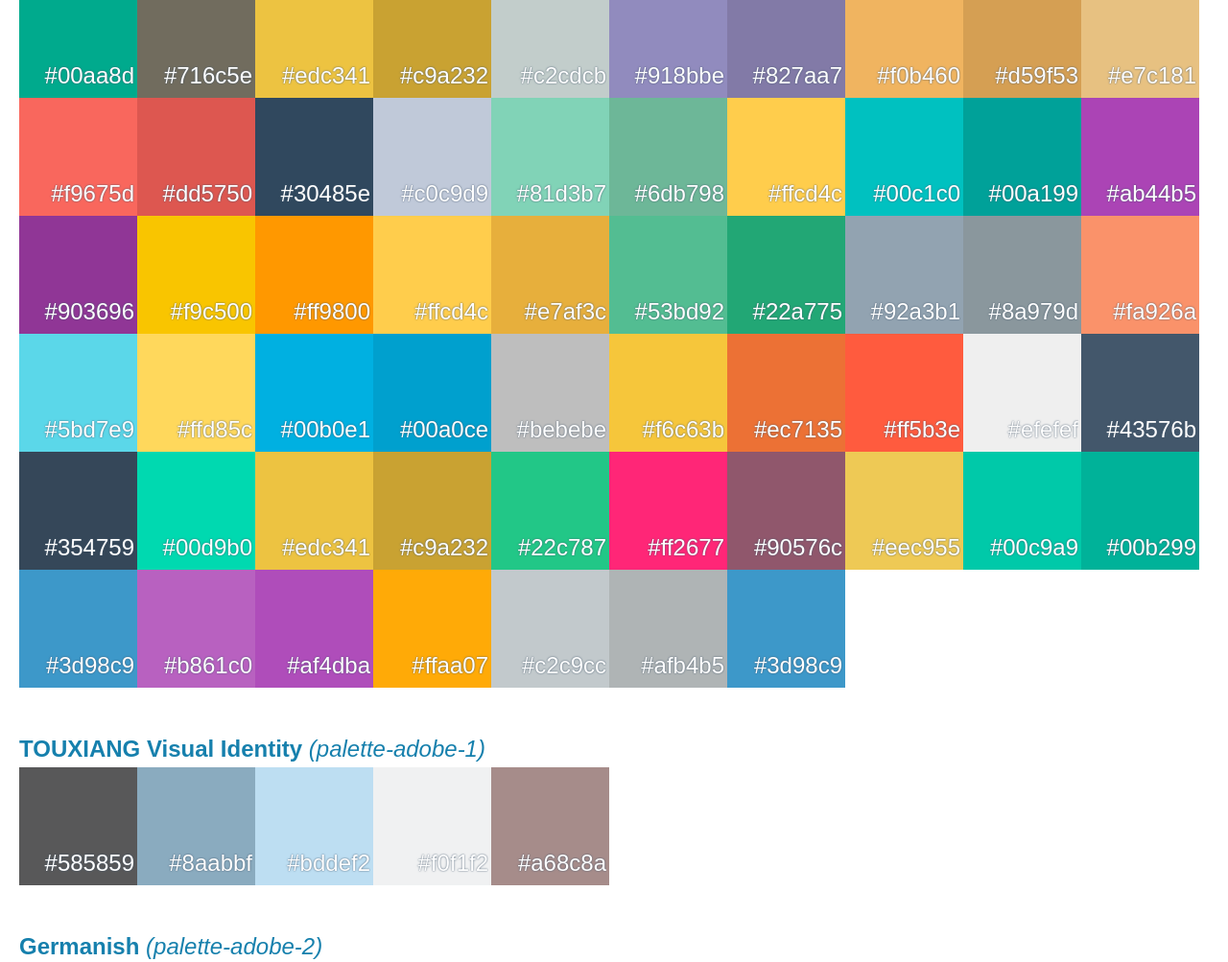
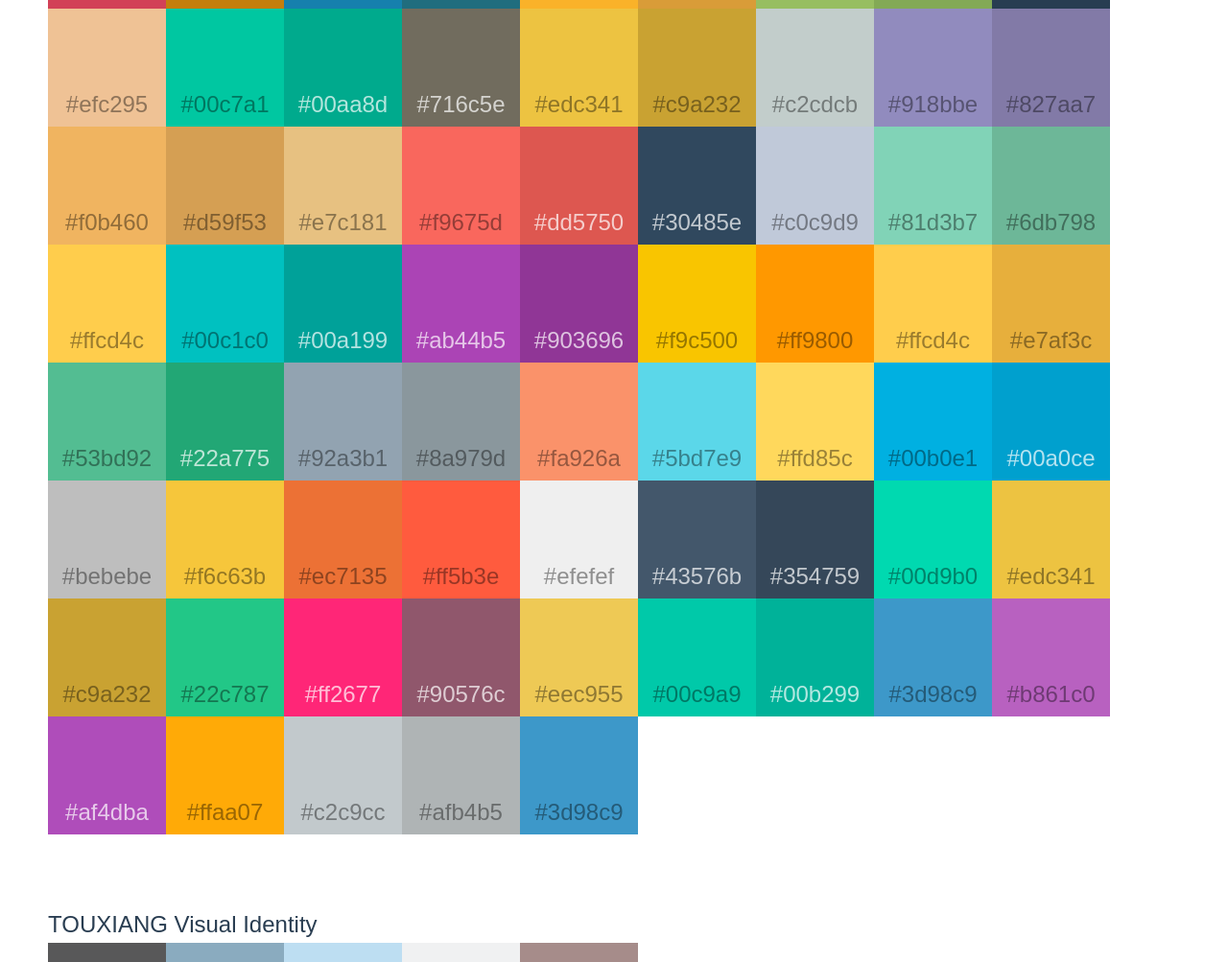
Before and after one commit to piecioshka/colors, a plain HTML site: page index.html in a window 1280 px wide. Shown: the part 300-1303 px from the top of the page at 96% size. Drawn offline with Linux system fonts and the light colour scheme.

Commit message:
Create grid with colour palettes

```diff
--- a/colors/palette-misc-4.json
+++ b/colors/palette-misc-4.json
@@ -1,5 +1,5 @@
 {
     "name": "x.com/AiTricks",
     "link": "https://x.com/AiTricks/status/1887864082331570512",
-    "palette": ["0A0908", "49111C", "F2F4F3", "A9927D", "5E503F"]
+    "palette": ["0a0908", "49111c", "f2f4f3", "a9927d", "5e503f"]
 }
--- a/index.html
+++ b/index.html
@@ -8,5 +8,5 @@
         <input type="text" class="input-field"/>
     </label>
 
-    <div class="page"></div>
+    <div id="page"></div>
 </body>
--- a/main.css
+++ b/main.css
@@ -2,6 +2,10 @@
 *:before,
 *:after {
     box-sizing: border-box;
+}
+
+:root {
+    --tile-size: calc(5vw - 5px);
 }
 
 body {
@@ -12,10 +16,10 @@ body {
     padding: 0 20px;
 }
 
-main {
+#page {
     display: flex;
     flex-wrap: wrap;
-    justify-content: center;
+    justify-content: space-between;
 }
 
 h2 {
@@ -27,39 +31,56 @@ h2 {
 
 h2 em {
     font-weight: 100;
+    opacity: 0.4;
 }
 
 h2 > a {
-    color: #1680ad;
+    color: #293d51;
+    font-weight: normal;
     text-decoration: none;
+}
+
+h2 .filename {
+    display: none;
 }
 
 h2 > a:hover {
     text-decoration: underline;
 }
 
+h2:hover .name {
+    display: none;
+}
+
+h2:hover .filename {
+    display: inline-block;
+}
+
 .color-sets {
+    margin: 30px;
     margin-bottom: 50px;
 }
 
 .color {
-    width: calc(5vw - 5px);
-    height: calc(5vw - 5px);
+    width: var(--tile-size);
+    height: var(--tile-size);
     padding: 3vw 0 0 0;
-    font-size: 16px;
 
     overflow: hidden;
     position: relative;
 
-    text-align: right;
+    text-align: center;
     border: 3px solid transparent;
     outline: none;
-    color: #fff;
-    text-shadow: 0 0px 2px #43576b;
-    font-weight: lighter;
+    color: rgba(255, 255, 255, 0.7);
     cursor: pointer;
+    font-size: 14px;
 
     transition: 300ms all;
+}
+
+.color.is-light {
+    color: rgba(0, 0, 0, 0.4);
 }
 
 @media screen and (max-width: 1440px) {
--- a/main.js
+++ b/main.js
@@ -18,9 +18,37 @@
         }
     }
 
+    function isLightColor(hex) {
+        // Remove '#' if present
+        hex = hex.replace(/^#/, "");
+
+        // Convert 3-digit hex to 6-digit
+        if (hex.length === 3) {
+            hex = hex
+                .split("")
+                .map((char) => char + char)
+                .join("");
+        }
+
+        // Parse RGB values
+        let r = parseInt(hex.substring(0, 2), 16);
+        let g = parseInt(hex.substring(2, 4), 16);
+        let b = parseInt(hex.substring(4, 6), 16);
+
+        // Calculate relative luminance
+        let luminance = (0.299 * r + 0.587 * g + 0.114 * b) / 255;
+
+        // Return true if light, false if dark
+        return luminance > 0.5;
+    }
+
     function renderColor(color) {
         const $item = document.createElement("button");
         $item.classList.add("color");
+        console.debug("piecioshka", { color });
+        if (isLightColor(color)) {
+            $item.classList.add("is-light");
+        }
         $item.style.backgroundColor = `#${color}`;
         $item.textContent = `#${color}`;
         $item.addEventListener("click", () => {
@@ -41,10 +69,11 @@
         $colorSets.classList.add("color-sets");
         $colorSets.dataset.title = name;
         const $title = document.createElement("h2");
-        const labelHTML = `${name} <em>(${path
-            .split("/")
-            .pop()
-            .replace(".json", "")})</em>`;
+        const filename = path.split("/").pop();
+        const labelHTML = `
+            <span class="name">${name}</span>
+            <em class="filename">${filename}</em>
+        `;
         if (link) {
             const $link = document.createElement("a");
             $link.href = link;
@@ -63,7 +92,7 @@
     }
 
     async function setup() {
-        $main = document.querySelector(".page");
+        $main = document.querySelector("#page");
         $input = document.querySelector(".input-field");
 
         await applyColors("./colors/misc.json");
```
Also changed, not shown: 1 other file.
